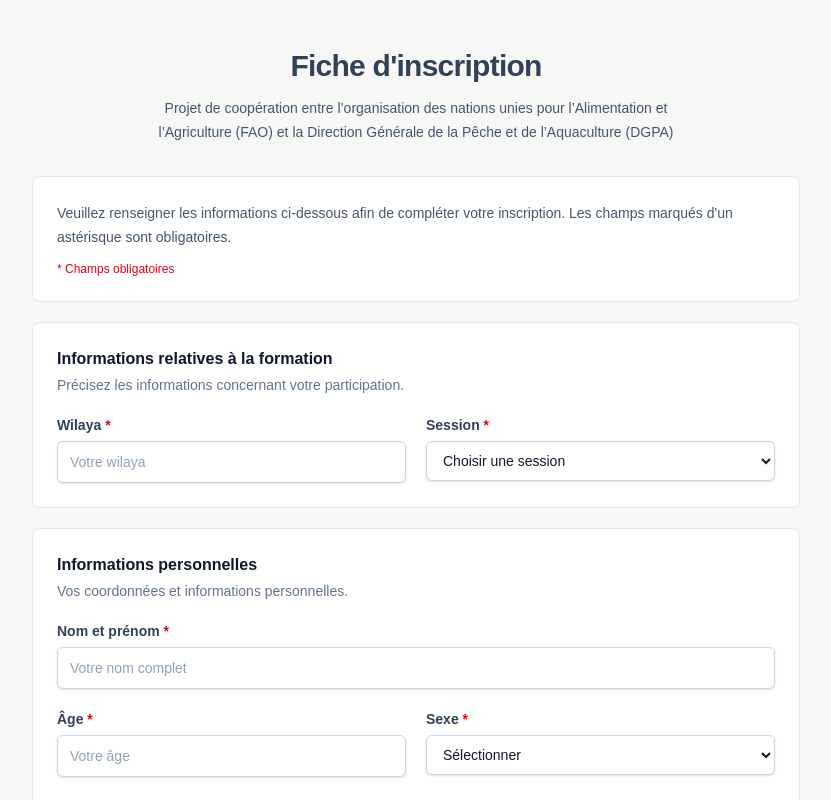
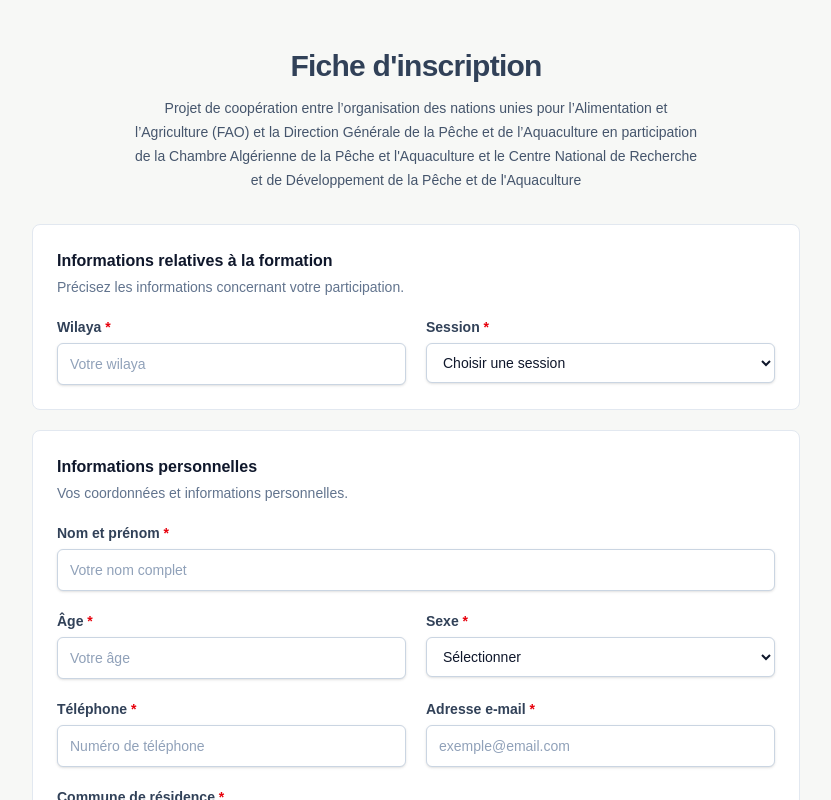
Before and after one commit to s4boon/capa-form, a SvelteKit app: page / in a window 1280 px wide. Shown: the top 800 px of the page, without its empty margins (224-1055 px from the left). Built offline with nearby package versions, Linux system fonts and the light colour scheme.

Commit message:
more edits

```diff
--- a/src/routes/+page.svelte
+++ b/src/routes/+page.svelte
@@ -123,7 +123,9 @@
 
 			<p class="mx-auto mt-3 max-w-xl text-sm leading-6 text-slate-600">
 				Projet de coopération entre l’organisation des nations unies pour l’Alimentation et
-				l’Agriculture (FAO) et la Direction Générale de la Pêche et de l’Aquaculture (DGPA)
+				l’Agriculture (FAO) et la Direction Générale de la Pêche et de l’Aquaculture en
+				participation de la Chambre Algérienne de la Pêche et l'Aquaculture et le Centre National de
+				Recherche et de Développement de la Pêche et de l'Aquaculture
 			</p>
 		</header>
 
@@ -151,14 +153,14 @@
 			<input type="hidden" name="profil" value={profilValue} />
 			<input type="hidden" name="fonction" value={fonctionValue} />
 
-			<!-- Introduction -->
+			<!-- Introduction
 			<div class="rounded-lg border border-slate-200 bg-white p-5 sm:p-6">
 				<p class="text-sm leading-6 text-slate-600">
 					Veuillez renseigner les informations ci-dessous afin de compléter votre inscription. Les
 					champs marqués d'un astérisque sont obligatoires.
 				</p>
 				<p class="mt-3 text-xs font-medium text-red-600">* Champs obligatoires</p>
-			</div>
+			</div> -->
 
 			<!-- Event information -->
 			<section class={sectionClass}>
```
